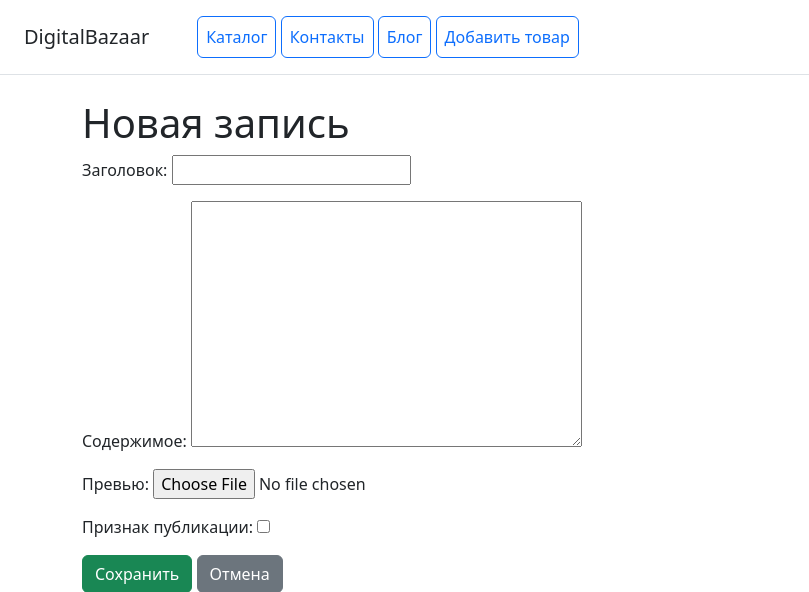
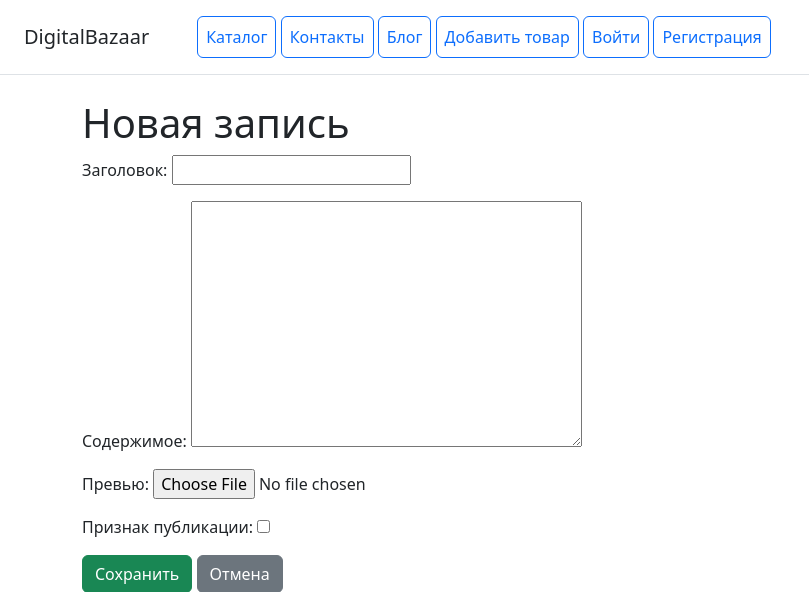
Before and after one commit to mihazizganov-debug/DigitalBazaar, a Django app: page /blogs/create/ in a window 1280 px wide. Shown: the top 592 px of the page, without its empty margins (0-809 px from the left). Run offline with Django 5.2, Linux system fonts and the light colour scheme; some libraries are stand-ins or nearby versions.

Commit message:
feat: добавлены ссылки на вход/регистрацию/выход в меню

```diff
--- a/catalog/templates/catalog/includes/navbar.html
+++ b/catalog/templates/catalog/includes/navbar.html
@@ -5,5 +5,15 @@
         <a class="p-2 btn btn-outline-primary" href="{% url 'catalog:contacts' %}">Контакты</a>
         <a class="p-2 btn btn-outline-primary" href="{% url 'blog:list' %}">Блог</a>
         <a class="p-2 btn btn-outline-primary" href="{% url 'catalog:product_create' %}">Добавить товар</a>
+        {% if user.is_authenticated %}
+            <span class="p-2 text-muted">{{ user.email }}</span>
+            <form action="{% url 'users:logout' %}" method="post" style="display: inline;">
+                {% csrf_token %}
+                <button type="submit" class="p-2 btn btn-outline-danger" style="border: none; background: none; cursor: pointer;">Выйти</button>
+            </form>
+        {% else %}
+            <a class="p-2 btn btn-outline-primary" href="{% url 'users:login' %}">Войти</a>
+            <a class="p-2 btn btn-outline-primary" href="{% url 'users:register' %}">Регистрация</a>
+        {% endif %}
     </nav>
 </div>
```
